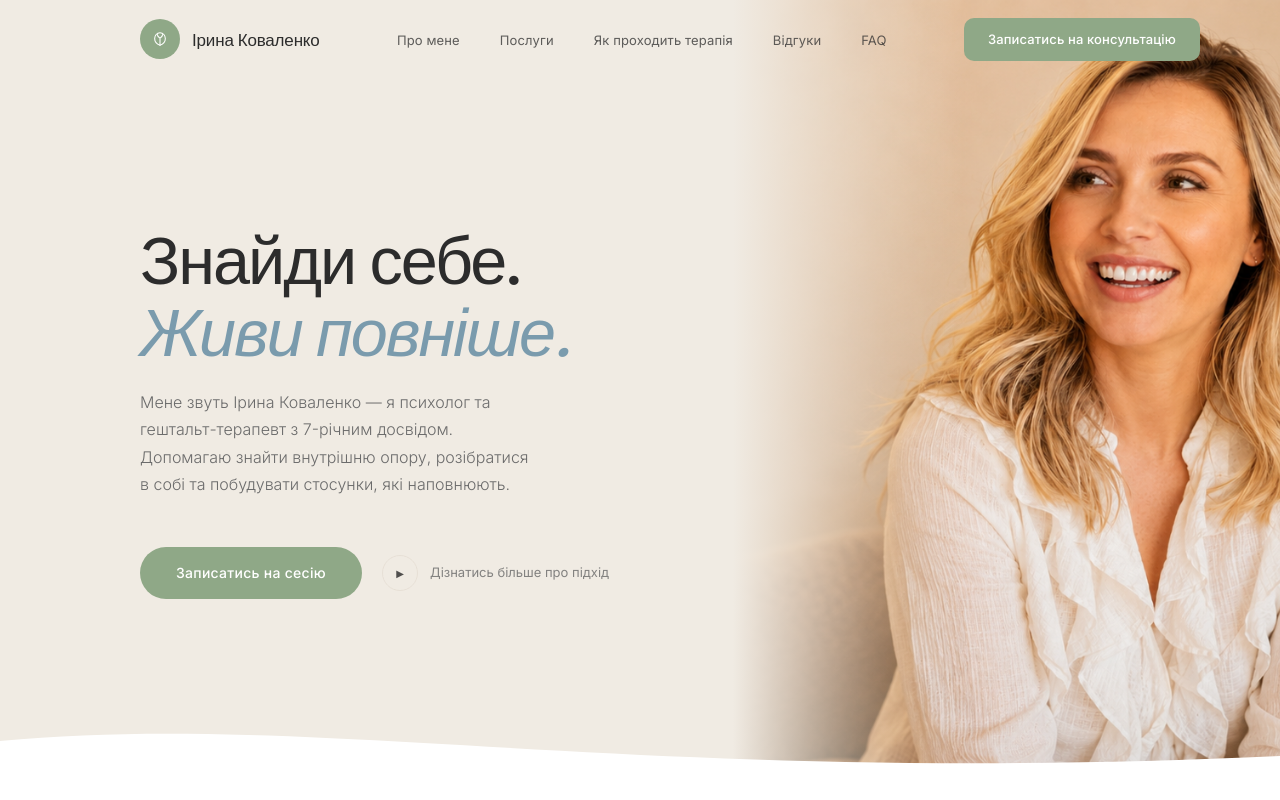
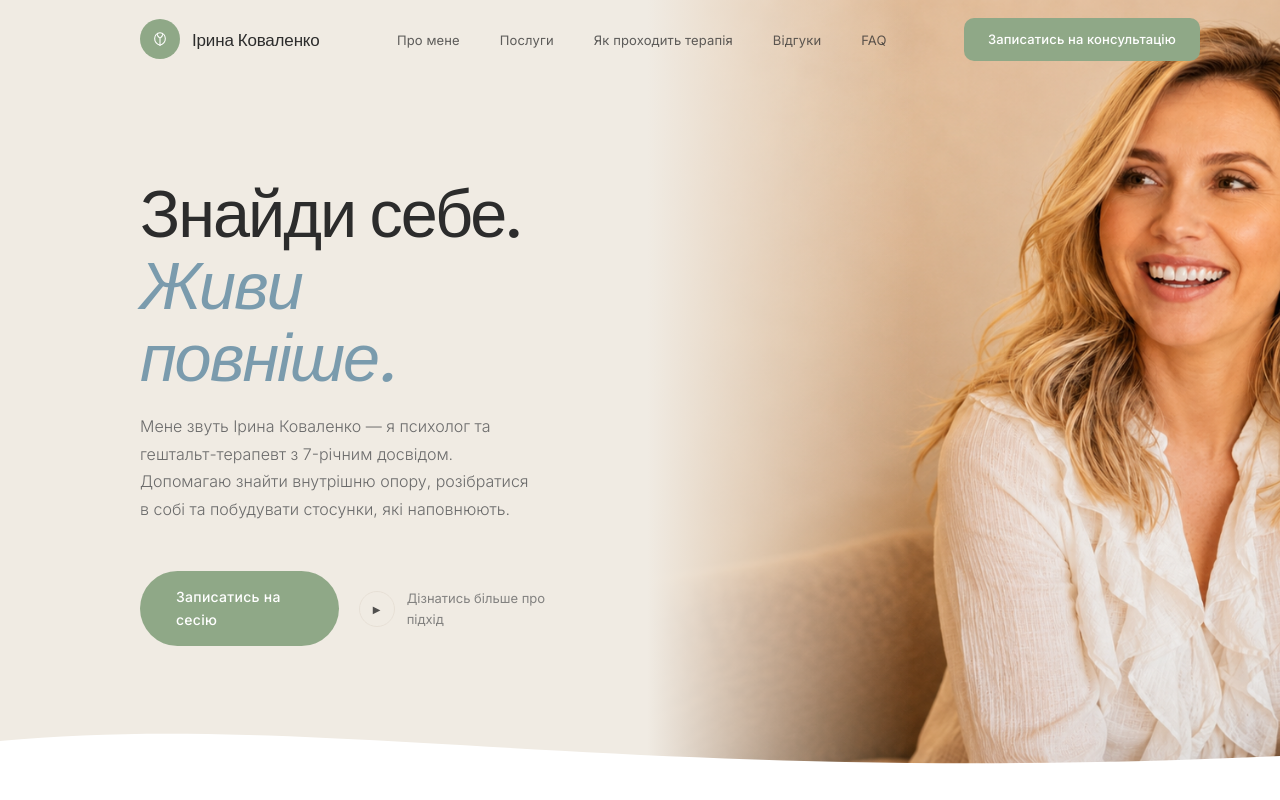
Before and after one commit to danylonahorniuk/psychologist-landing, a Next.js app: page / in a window 1280 px wide. Shown: the top 800 px of the page. Built offline with nearby package versions, Linux system fonts and the light colour scheme.

Commit message:
fix: widen photo column and adjust crop to show room

```diff
--- a/components/Hero.tsx
+++ b/components/Hero.tsx
@@ -12,7 +12,7 @@ export default function Hero() {
         background: "var(--bg-warm)",
         overflow: "hidden",
         display: "grid",
-        gridTemplateColumns: "55fr 45fr",
+        gridTemplateColumns: "48fr 52fr",
         alignItems: "center",
       }}
     >
@@ -129,7 +129,7 @@ export default function Hero() {
           src={PHOTO_URL}
           alt="Ірина Коваленко — психолог і коуч"
           fill
-          style={{ objectFit: "cover", objectPosition: "72% 22%" }}
+          style={{ objectFit: "cover", objectPosition: "62% 18%" }}
           sizes="(min-width: 1280px) 720px, 50vw"
           priority
         />
```
